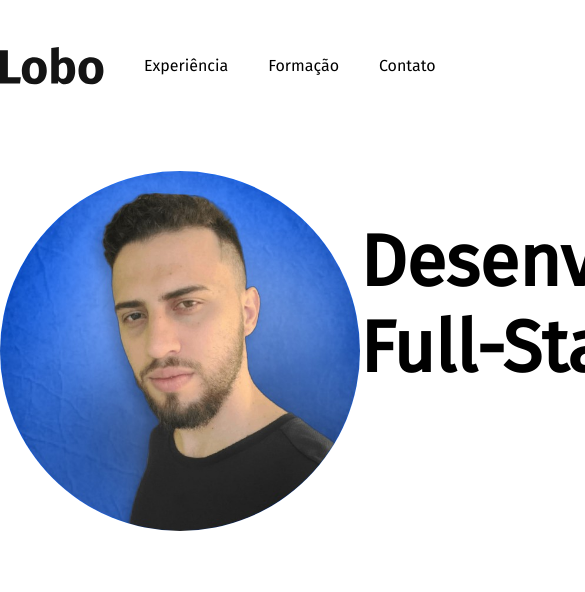
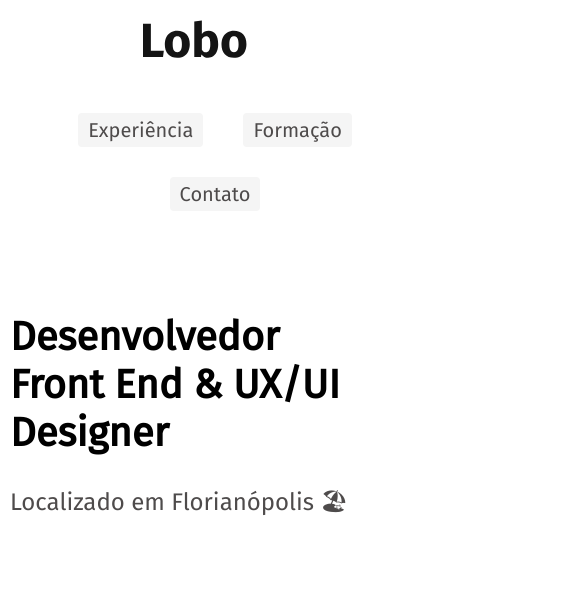
Before and after one commit to AelcioJozias/Portifolio, a plain HTML site: page src/index.html in a window 390 px wide. Shown: the top 592 px of the page, 585 px wide, since content can reach past the window. Drawn offline with Linux system fonts and the light colour scheme.

Commit message:
ajustes no header e início da parte de introdução

```diff
--- /dev/null
+++ b/css/global.css
@@ -0,0 +1,25 @@
+body {
+    margin: 0;
+    background-color: #FFF;
+    font-family: 'Fira Sans', sans-serif
+}
+
+a {
+    text-decoration: none;
+    color: inherit;
+    padding: 5px 10px;
+}
+
+.ajustar-no-container {
+    max-width: 1160px;
+    margin: 0 auto;
+}
+
+img {
+    max-width: 100%;
+    height: auto;
+}
+
+.cor-de-fonte-de-subtitulo {
+    color: #4e4b4b;
+}
--- /dev/null
+++ b/css/header.css
@@ -0,0 +1,34 @@
+.header {
+    display: flex;
+    justify-content: space-between;
+    flex-wrap: wrap;
+    max-width: 1160px;
+    margin: 0 auto;
+    padding: 20px;
+}
+
+.nav-bar {
+    display: flex;
+    flex-wrap: wrap;
+    justify-content: center;
+    font-size: 1.25rem;
+    gap: 40px;
+}
+
+.header-item {
+    list-style: none;
+}
+
+
+@media (max-width: 800px) {
+    .header {
+      flex-direction: column;
+      gap: 40px;
+      padding: 20px;
+    }
+
+    .header a {
+        background: #f5f5f5;
+        border-radius: 4px;
+      }
+}
--- /dev/null
+++ b/css/introducao.css
@@ -0,0 +1,43 @@
+main {
+    display: grid;
+    grid-template-columns: 1fr 2fr;
+    gap: 100px;
+    align-items: center;
+    padding: 40px 10px
+}
+
+.titulo-profissional {
+    font-weight: bold;
+    font-size: 4.5rem;
+    letter-spacing: 0;
+}
+
+.subtitulo {
+    font-size: 1.5rem;
+}
+
+.profile-img {
+    max-width: 100%;
+}
+
+@media(max-width: 800px) {
+    main {
+        grid-template-columns: 1fr 1fr;
+        gap: 40px;
+    }
+
+    .titulo-profissional {
+        font-size: 2.5rem;
+    }
+}
+
+@media(max-width: 400px) {
+    .profile-img {
+        display: none;
+    }
+
+    main {
+        gap: 40px;
+        grid-template-columns: 1fr;
+    }
+}
--- a/src/index.html
+++ b/src/index.html
@@ -4,25 +4,26 @@
     <meta charset="UTF-8">
     <meta name="viewport" content="width=device-width, initial-scale=1.0">
     <title>my-experience</title>
-    <link rel="stylesheet" href="style.css">
+    <link rel="stylesheet" href="/css/global.css">
+    <link rel="stylesheet" href="/css/header.css">
+    <link rel="stylesheet" href="/css/introducao.css">
     <link rel="stylesheet" href="https://fonts.googleapis.com/css?family=Fira+Sans&display=swap">
 </head>
 <body>
-    <div class="container" >
-        <header class="header" >
-            <img src="/files/svg/marca.svg" alt="Lobo">
+        <header class="header cor-de-fonte-de-subtitulo" >
+            <img src="/images/marca.svg" alt="Lobo">
             <ul class="nav-bar">
                 <li class="header-item"><a href="">Experiência</a></li>
                 <li class="header-item"><a href="">Formação</a></li>
                 <li class="header-item"><a href="">Contato</a></li>
             </ul>
         </header>
-        <main >
-            <img src="/files/images/profile.jpeg" alt="Foto de perfil" class="profile-img">
-            <div >
-                <h1 class="titulo-profissional">Desenvolvedor Full-Stack</h1>
+        <main class="ajustar-no-container">
+            <img src="/images/perfil.jpg" alt="Foto de perfil" class="profile-img">
+            <div class="bloco-inf-iniciais">
+                <h1 class="titulo-profissional">Desenvolvedor Front End & UX/UI Designer</h1>
+                <p class="subtitulo cor-de-fonte-de-subtitulo">Localizado em Florianópolis 🏖</p>
             </div>
         </main>
-    </div>
 </body>
 </html>
--- a/src/style.css
+++ /dev/null
@@ -1,52 +0,0 @@
-body {
-    margin: 0;
-    background-color: #FFF;
-    font-family: 'Fira Sans', sans-serif
-}
-
-a {
-    text-decoration: none;
-    color: inherit;
-}
-
-main {
-    display: grid;
-    grid-template-columns: 1fr 2fr;
-}
-
-.container {
-    margin-left: auto;
-    margin-right: auto;
-    max-width: 1160px;
-}
-
-
-.header {
-    margin-top: 2.5rem;
-    margin-bottom: 5rem;
-    display: flex;
-    justify-content: space-between;
-}
-
-.nav-bar {
-    display: flex;
-    gap: 2.5rem;
-}
-
-.header-item {
-    list-style: none;
-}
-
-.profile-img {
-    max-width: 360px;
-    max-height: 520px;
-    border-radius: 50%;
-}
-
-.titulo-profissional {
-    font-weight: bold;
-    font-size: 4.5rem;
-    align-self: self-start;
-    letter-spacing: 0;
-
-}
```
Also changed, not shown: images/marca.svg (renamed from files/svg/marca.svg), images/perfil.jpg (added), images/profile.jpeg (renamed from files/images/profile.jpeg).
